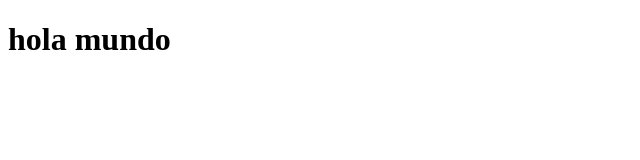
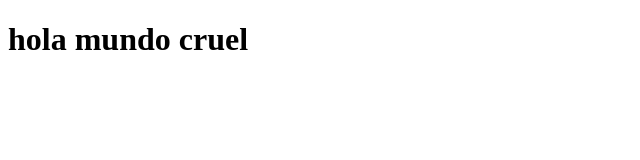
Before and after one commit to jrmunoz17211323/Grupo-35, a plain HTML site: page index.html in a window 1280 px wide. Shown: the whole page, without its empty margins (0-640 px from the left). Drawn offline with Linux system fonts and the light colour scheme.

Commit message:
Prueba subida

```diff
--- a/index.html
+++ b/index.html
@@ -7,7 +7,7 @@
 </head>
 <body>
     <h1>
-        hola mundo
+        hola mundo cruel
     </h1>
 </body>
 </html>
```
